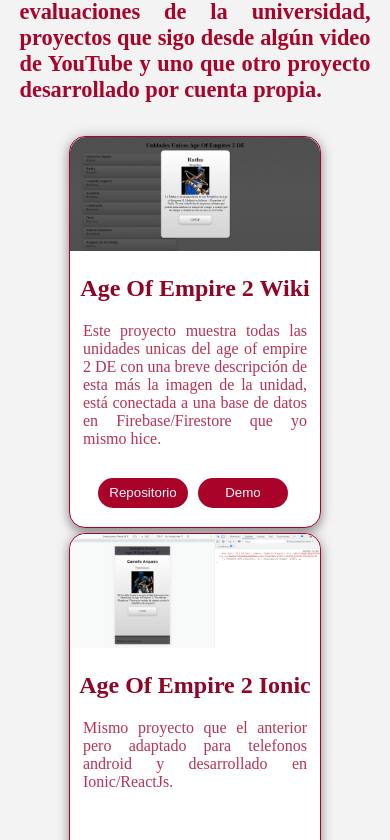
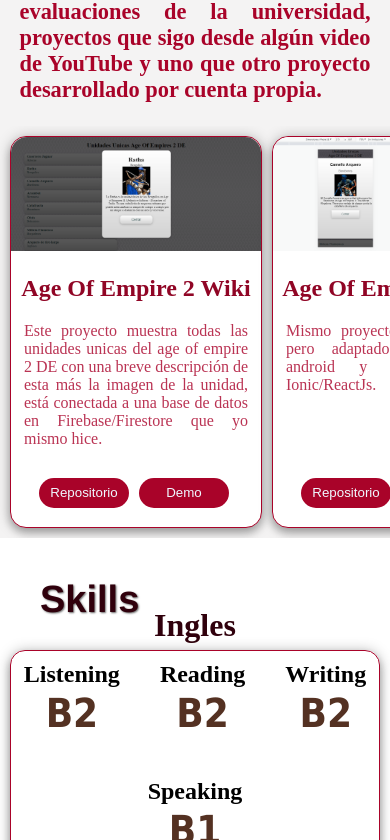
Before and after one commit to Yerkoala/Proyecto-Portfolio, a React (Create React App) app: page / in a window 390 px wide. Shown: the part 1444-2284 px from the top of the page. Built offline with nearby package versions, Linux system fonts and the light colour scheme.

Commit message:
Modificado el scroll de las tarjetas de proyectos en moviles

```diff
--- a/src/components/Proyectos.jsx
+++ b/src/components/Proyectos.jsx
@@ -16,6 +16,7 @@
         <div className='proyectoCuerpo'>
             <h1 ref={ref} className='titulo'>{titulo}</h1>
             <p className='proyectoCuerpoParrafo'>A continuación se muestran proyectos en los que he trabajado, estos proyectos han sido evaluaciones de la universidad, proyectos que sigo desde algún video de YouTube y uno que otro proyecto desarrollado por cuenta propia.</p>
+            <div className="contenedorTablaProyectos">
                 <div className='tablaProyectos'>
                     <Carta
                         alt="Imagen del proyecto Age of Empire 2"
@@ -50,6 +51,7 @@
                         descripcion="Proyecto que funciona con LocalStorage donde uno agrega notas tipo PostIt y las puede marcar como importantes o no." />
                 </div>
             </div>
+        </div>
     )
 }
 
--- a/src/components/Style.css
+++ b/src/components/Style.css
@@ -481,15 +481,24 @@
         height: auto;
     }
 
+    .contenedorTablaProyectos {
+        width: 100%;
+        overflow-x: auto;
+      }
+
     .tablaProyectos {
         display: flex;
-        flex-direction: column;
-        align-items: center;
+        width: max-content;
+        gap: 10px;
     }
 
     .proyectoCuerpoParrafo {
         margin-left: 5%;
         margin-right: 5%;
+    }
+
+    .carta {
+        flex-shrink: 0;
     }
 
     /*------------------- IMAGEN PROYECTO EN GRANDE ---------------------*/
```
Lines whose indentation alone changed are shown as unchanged.
